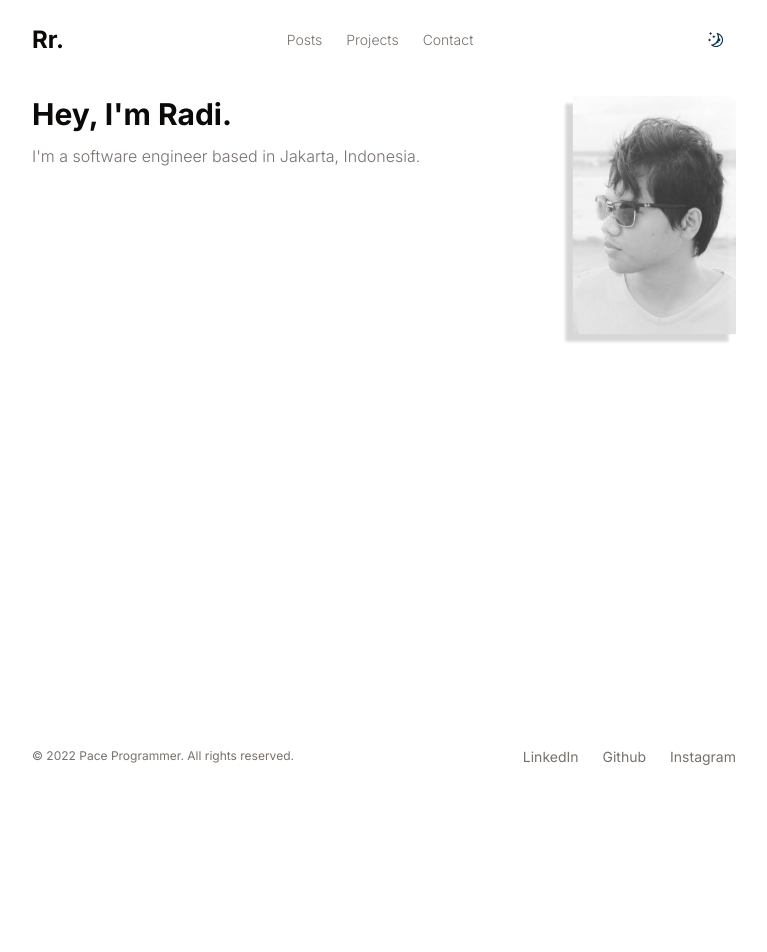
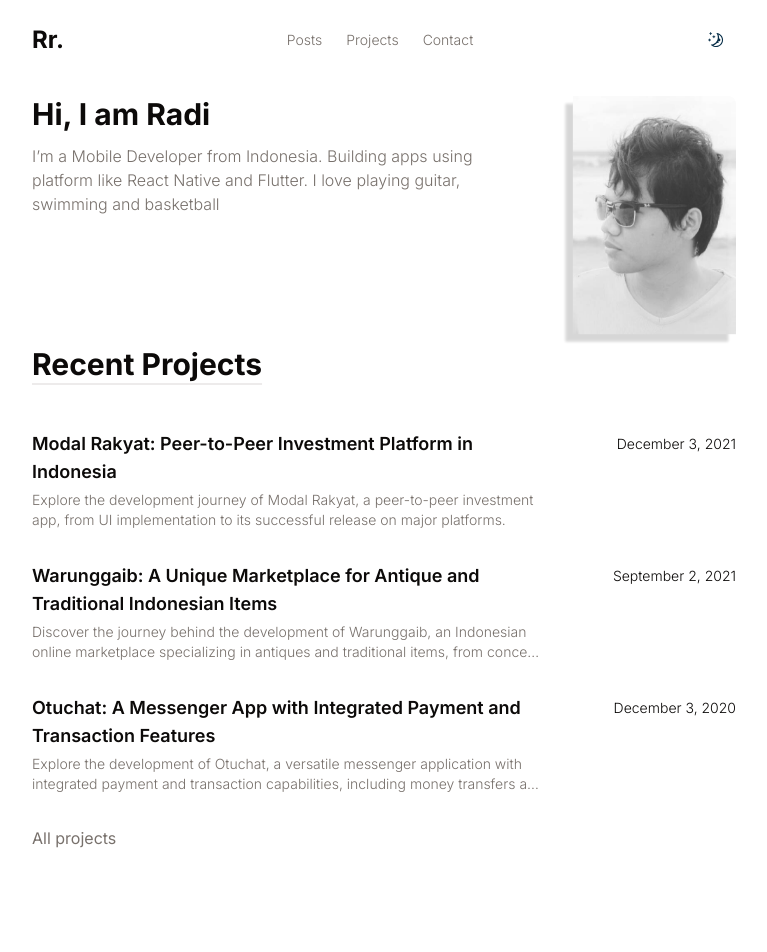
Before and after one commit to RadiRS/personal-website, a Next.js app: page / in a window 1280 px wide. Shown: the top 952 px of the page, without its empty margins (256-1023 px from the left). Before the commit the page ends 800 px from the top, so only its background shows below. Built offline with nearby package versions, Linux system fonts and the light colour scheme.

Commit message:
feat: add recent projects section at home

```diff
--- a/app/page.tsx
+++ b/app/page.tsx
@@ -1,10 +1,11 @@
-import Intro from './intro';
+import { Intro, RecentProjects } from '@/components/app';
 
 const Home = () => {
   return (
     <section className='py-24'>
       <div className='container max-w-3xl'>
         <Intro />
+        <RecentProjects />
       </div>
     </section>
   );
--- a/app/projects/page.tsx
+++ b/app/projects/page.tsx
@@ -1,4 +1,4 @@
-import { Projects, ProjectsWithSearch } from '@/components/app';
+import { ProjectsWithSearch } from '@/components/app';
 import { getProjects } from '@/lib/project';
 
 const ProjectsPage = async () => {
--- a/components/app/index.ts
+++ b/components/app/index.ts
@@ -6,3 +6,5 @@ export { default as MDXContent } from './mdx-content';
 export { default as Projects } from './projects';
 export { default as ClientSearch } from './client-search';
 export { default as ProjectsWithSearch } from './projects-with-search';
+export { default as RecentProjects } from './recent-projects';
+export { default as Intro } from './intro';
--- a/app/intro.tsx
+++ b/components/app/intro.tsx
@@ -1,15 +1,15 @@
 import React from 'react';
 import Image from 'next/image';
 
-import profileImg from '../public/images/profile.png';
+import user from '@/lib/user';
 
 const Intro = () => {
   return (
     <section className='flex flex-row items-start gap-x-10 gap-y-4'>
       <div className='mt-2 flex-1 md:mt-0'>
-        <h1 className='title no-underline'>Hey, I&apos;m Radi.</h1>
+        <h1 className='title no-underline'>{user.intro}</h1>
         <p className='mt-3 font-light text-muted-foreground'>
-          I&apos;m a software engineer based in Jakarta, Indonesia.
+          {user.description}
         </p>
       </div>
       <div className='relative'>
@@ -19,7 +19,7 @@ const Intro = () => {
           width={175}
           height={175}
           className='flex-1 rounded-lg grayscale'
-          src={profileImg}
+          src={user.avatar}
         />
       </div>
     </section>
--- /dev/null
+++ b/components/app/recent-projects.tsx
@@ -0,0 +1,23 @@
+import Link from 'next/link';
+
+import Projects from './projects';
+import { getProjects } from '@/lib/project';
+
+const RecentProjects = async () => {
+  const projects = await getProjects(4);
+
+  return (
+    <section className='pb-24'>
+      <h1 className='title mb-12'>Recent Projects</h1>
+      <Projects data={projects} />
+      <Link
+        href='/projects'
+        className='mt-8 inline-flex items-center gap-2 text-muted-foreground'
+      >
+        <span>All projects</span>
+      </Link>
+    </section>
+  );
+};
+
+export default RecentProjects;
--- a/lib/user.ts
+++ b/lib/user.ts
@@ -1,8 +1,7 @@
 const user = {
   name: 'Radi Rusadi',
-  avatar: '/static/images/profile.png',
-  intro:
-    'I’m a Mobile Developer\nBuilding mobile application through Flutter and React Native',
+  avatar: '/images/profile.png',
+  intro: 'Hi, I am Radi',
   description:
     'I’m a Mobile Developer from Indonesia.\nBuilding apps using platform like React Native and Flutter.\nI love playing guitar, swimming and basketball',
   bio: [
```
